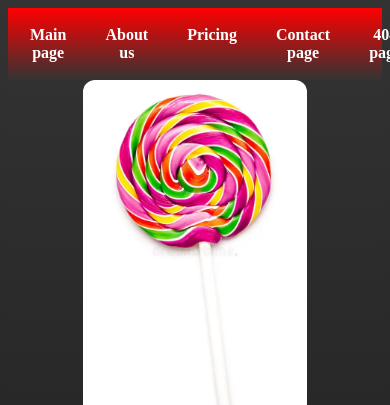
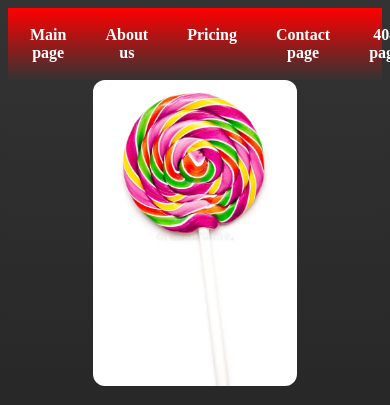
Before and after one commit to NeonGamerBot-QK/swirly-project, a plain HTML site: page index.html in a window 390 px wide. Shown: the top 405 px of the page. Drawn offline with Linux system fonts and the light colour scheme.

Commit message:
update: add toppings thingy

```diff
--- a/style.css
+++ b/style.css
@@ -86,3 +86,9 @@ place-items: right;
     width: calc(205px + 5%);
     height: calc(205px + 5%);
 }
+@media (max-width:480px)  {
+    .perfect-image {
+        width: calc(185px + 5%);
+        height: calc(185px + 5%);
+    }
+}
```
Also changed, not shown: 1 other file.
